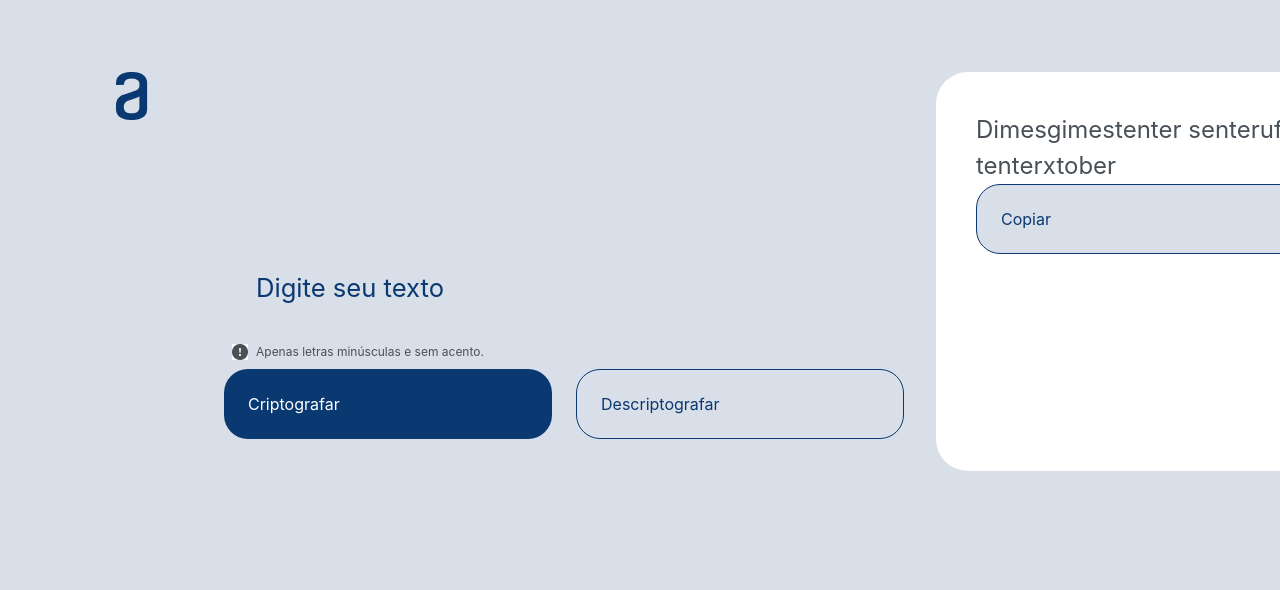
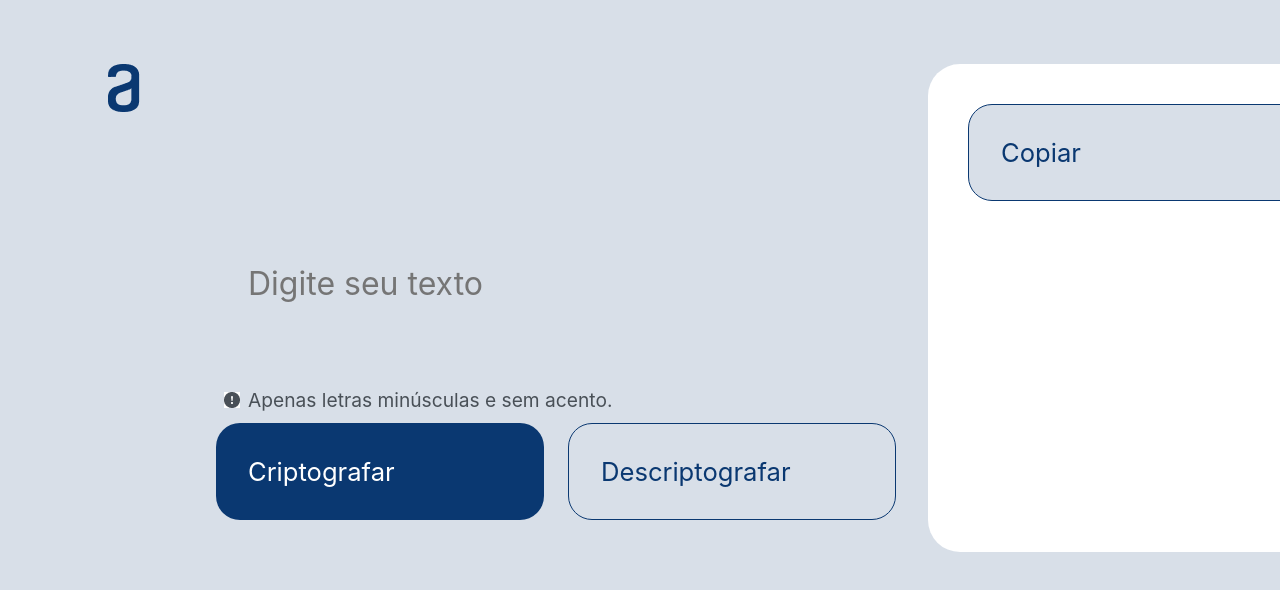
Before and after one commit to Guuzih/Decodificador, a plain HTML site: page index.html in a window 1280 px wide. Both pictures are taken after a click on the button "Criptografar". Shown: the top 590 px of the page. Drawn offline with Linux system fonts and the light colour scheme.

Commit message:
Add files via upload

```diff
--- a/app.js
+++ b/app.js
@@ -10,7 +10,7 @@ function exibirTextoNaTela(tag, texto) {
 
 const codificador = () => {
 
-    let texto = document.querySelector('input').value;
+    let texto = document.querySelector('textarea').value;
 
     texto = texto.split(" ");
     let textoCodificado="";
@@ -45,7 +45,7 @@ const codificador = () => {
 };
 
 const decodificar = () => {
-    let texto = document.querySelector('input').value;
+    let texto = document.querySelector('textarea').value;
 
     texto = texto.split(" ");
     let textoDecodificado = "";
@@ -66,3 +66,8 @@ const decodificar = () => {
      document.getElementById('texto_comTexto').style.display = 'block';
     exibirTextoNaTela("h2", textoDecodificado);
 };
+
+const copiarTexto = () => {
+            const textoCopiar = document.getElementById('texto_comTexto').querySelector('h2').innerText;
+            navigator.clipboard.writeText(textoCopiar)
+        };
--- a/index.html
+++ b/index.html
@@ -17,7 +17,7 @@
         <div class="codificar_container">
 
             <div class="texto_codificar">
-                <input type="text" value="Digite seu texto" class="container__input">
+                <textarea class="container__input" placeholder="Digite seu texto"></textarea>
             </div>
 
             <div class="botao_texto">
@@ -38,12 +38,13 @@
 
             <div id="texto_semTexto" class="texto_semTexto">
                 <img src="./assets/High quality products 1 1.png" class="img_sem_texto">
-            <h1>Nenhuma mensagem encontra</h1>
-            <p>Digite um texto que você deseja Criptografar ou Descriptografar</p>
+            <h1 >Nenhuma mensagem encontra</h1>
+            <p id="textoInicio">Digite um texto que você deseja Criptografar ou Descriptografar</p>
             </div>
             <div id="texto_comTexto" class="texto_comTexto">
                 <h2>texto</h2>
-                <button onclick="copiarTexto()" id="copiar_texto" class="botoes_codificar">Copiar</button>
+                <button onclick="copiarTexto()" id="copiar_texto" class="botoes_copiar">Copiar</button>
+                <h3></h3>
             </div>
 
         </div>
--- a/styles/style.css
+++ b/styles/style.css
@@ -1,4 +1,3 @@
-
 * {
     box-sizing: border-box;
     margin: 0;
@@ -20,198 +19,193 @@ body {
     box-sizing: border-box;
     width: 100%;
     height: 100%;
-    color: var(--cor-terciaria);
 
 }
 
-.container{
-
+.container {
     display: flex;
-    align-items:space-between;
-    margin-top: 40px;
-    margin-left: 40px;
-    margin-right: 40px;
-    gap: 32px;
-    padding: 32px;
-
+    align-items: space-between;
+    margin-top: 2rem;
+    margin-left: 2rem;
+    margin-right: 2rem;
+    gap: 2rem;
+    padding: 2rem;
 }
 
-
-.codificar_container{
+.codificar_container {
     display: flex;
     flex-direction: column;
     justify-content: space-between;
-    width: 600px;
-    max-height:100%;
-    margin-bottom: 72px;
-    margin-right: 80px;
-    margin-top: 168px;
-
-
-
+    width: 37.5rem;
+    max-height: 100%;
+    margin-bottom: 4.5rem;
+    margin-right: 5rem;
+    margin-top: 10.5rem;
 }
 
-.texto_container{
-
+.texto_container {
+    justify-content: space-between;
     display: flex;
-    width: 400px;
+    width: 25rem;
+    height: auto;
     flex-shrink: 0;
-    border-radius: 32px;
+    border-radius: 2rem;
     background: var(--White, #FFF);
     flex-direction: column;
-    padding: 40px;
-    margin-bottom: 40px;
-
+    padding: 2.5rem;
+    margin-bottom: 2.5rem;
 }
 
-.texto_semTexto{
+.texto_semTexto {
     display: flex;
-    gap: 16px;
-    align-items:center;
-    justify-content: space-evenly;
-
+    gap: 1rem;
+    align-items: center;
 }
 
-.texto_comTexto{
+.texto_comTexto {
+    justify-content: space-between;
     display: flex;
-    justify-content: space-between;
-    width: 336px;
     flex-shrink: 0;
-    gap: 32px;
+    gap: 2rem;
 }
 
-
-.texto{
-
+.texto {
     display: flex;
     justify-content: flex-start;
     align-items: center;
     flex-direction: row;
     color: #343A40;
-    padding: 8px;
-    gap: 8px;
+    padding: 0.5rem;
+    gap: 0.5rem;
+}
 
-
-}
-p{
+p {
     color: #495057;
     font-family: Inter;
-    font-size: 12px;
+    font-size: 1.2rem;
     font-style: normal;
     font-weight: 400;
-    line-height: 150%
+    line-height: 150%;
 }
-h1{
+
+h1 {
     color: var(--Gray-gray-400, #495057);
     text-align: center;
     font-family: Inter;
-font-size: 24px;
+    font-size: 1.5rem;
     font-style: normal;
     font-weight: 700;
-line-height: 120%
+    line-height: 120%;
 }
-h2{
+
+h2 {
     color: var(--Gray-gray-400, #495057);
     font-family: Inter;
     font-style: normal;
     font-weight: 400;
     line-height: 150%;
-    width: 336px;
+    width: 21rem;
     flex-shrink: 0;
 }
 
 .container__input {
     width: 100%;
     height: 100%;
+    resize: none;
     overflow-wrap: break-word;
     background-color: #D8DFE8;
     border: none;
     color: #0A3871;
     padding: 2rem;
-    font-size: 2vw; /* Exemplo de unidade responsiva */
+    font-size: 2rem;
     font-style: normal;
     font-weight: 400;
     outline: none;
     font-family: 'Inter', sans-serif;
 }
 
-
-.botoes_conteiner{
+.botoes_conteiner {
     display: flex;
     flex-direction: row;
-   gap: 24px;
+    gap: 1.5rem;
 }
 
-.botoes_codificar{
+.botoes_codificar {
     display: flex;
-width: 328px;
-padding: 24px;
+    width: 20.5rem;
+    padding: 2rem;
     align-items: flex-start;
-gap: 8px;
+    gap: 1.5rem;
     flex-shrink: 0;
-border-radius: 24px;
+    border-radius: 1.5rem;
 }
 
-#codificar_texto{
+#codificar_texto {
     display: flex;
     align-items: center;
     background: #0A3871;
-    border: 0px;
+    border: 0;
     color: var(--White, #FFF);
     text-align: center;
     font-family: Inter;
-    font-size: 16px;
+    font-size: 1.6rem;
     font-style: normal;
     font-weight: 400;
     line-height: normal;
 }
 
-#codificar_texto:hover{
+#codificar_texto:hover {
     background: #D8DFE8;
-    border: 1px solid #0A3871;
+    border: 0.1rem solid #0A3871;
     color: #0A3871;
 }
 
-#decodificar_texto{
+#decodificar_texto {
     display: flex;
     background: #D8DFE8;
-    border: 1px solid #0A3871;
+    border: 0.1rem solid #0A3871;
     color: #0A3871;
     text-align: center;
     font-family: Inter;
-    font-size: 16px;
+    font-size: 1.6rem;
     font-style: normal;
     font-weight: 400;
     line-height: normal;
 }
 
-#decodificar_texto:hover{
+#decodificar_texto:hover {
     background: #0A3871;
-    border: 0px;
+    border: 0;
     color: var(--White, #FFF);
 }
 
-#copiar_texto{
+#copiar_texto {
     display: flex;
-    width: 336px;
-    padding: 24px;
+    width: 21rem;
+    padding: 2rem;
     align-items: flex-start;
     flex-shrink: 0;
-    border-radius: 24px;
+    border-radius: 1.5rem;
     display: flex;
     background: #D8DFE8;
-    border: 1px solid #0A3871;
+    border: 0.1rem solid #0A3871;
     color: #0A3871;
     text-align: center;
     font-family: Inter;
-    font-size: 16px;
+    font-size: 1.6rem;
     font-style: normal;
     font-weight: 400;
     line-height: normal;
 }
 
-#copiar_texto:hover{
+#copiar_texto:hover {
     background: #0A3871;
-    border: 0px;
+    border: 0;
     color: var(--White, #FFF);
 }
+
+h2,
+.container__input {
+    word-wrap: break-word;
+    overflow-wrap: break-word;
+}
```
Lines whose indentation alone changed are shown as unchanged.
